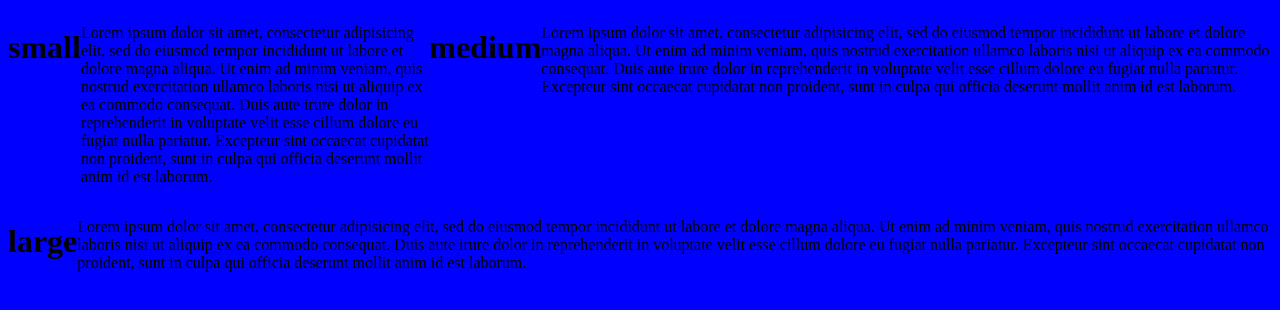
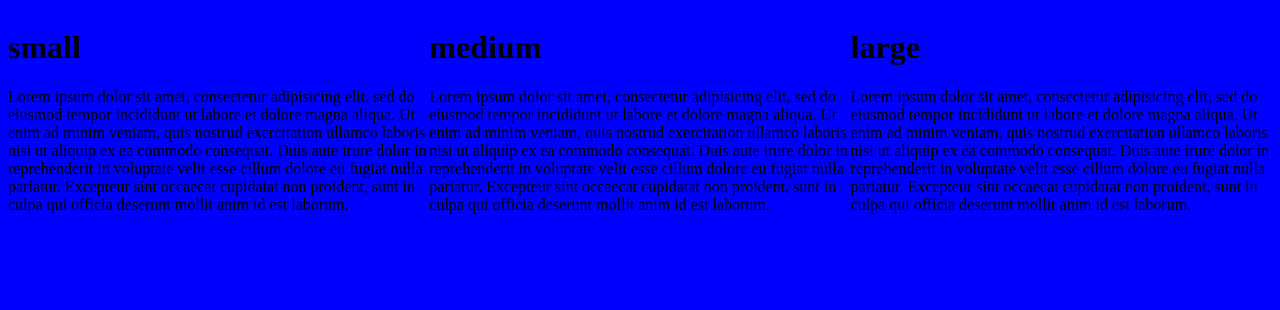
Before and after one commit to AnthonySel/Respensive-web, a plain HTML site: page Index.html in a window 1280 px wide. Drawn offline with Linux system fonts and the light colour scheme.

```diff
--- a/Style.css
+++ b/Style.css
@@ -30,9 +30,9 @@
 }
 
 @media only screen and (min-width: 768px) {
-  #small    {width: 33.33%; display: flex;}
-  #medium   {width: 66.66%; display: flex;}
-  #large    {width: 100%; display: flex;}
+  #small    {width: 33.33%; float: left;}
+  #medium   {width: 33.33%; float: left;}
+  #large    {width: 33.33%; float: left;}
 }
 
 /* @media only screen and (min-width: 300px) { */
```
